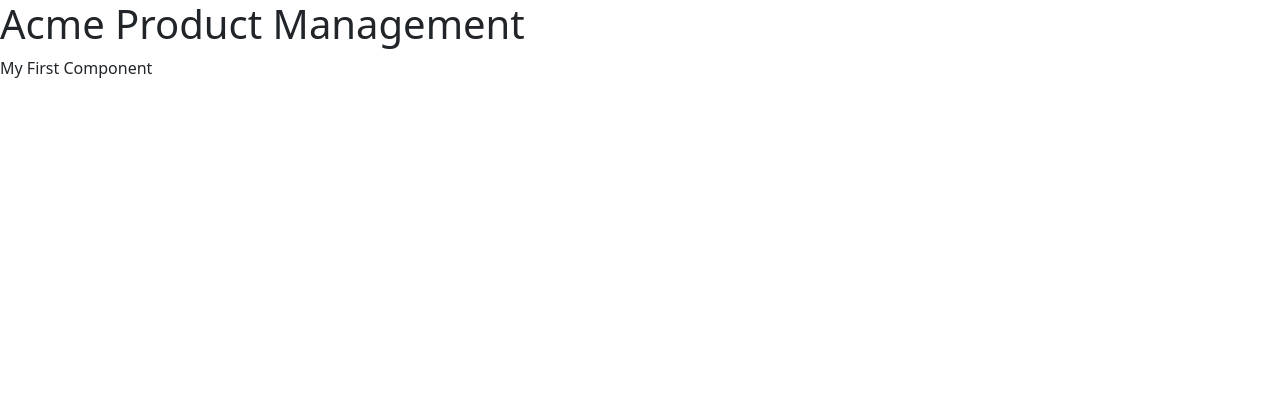
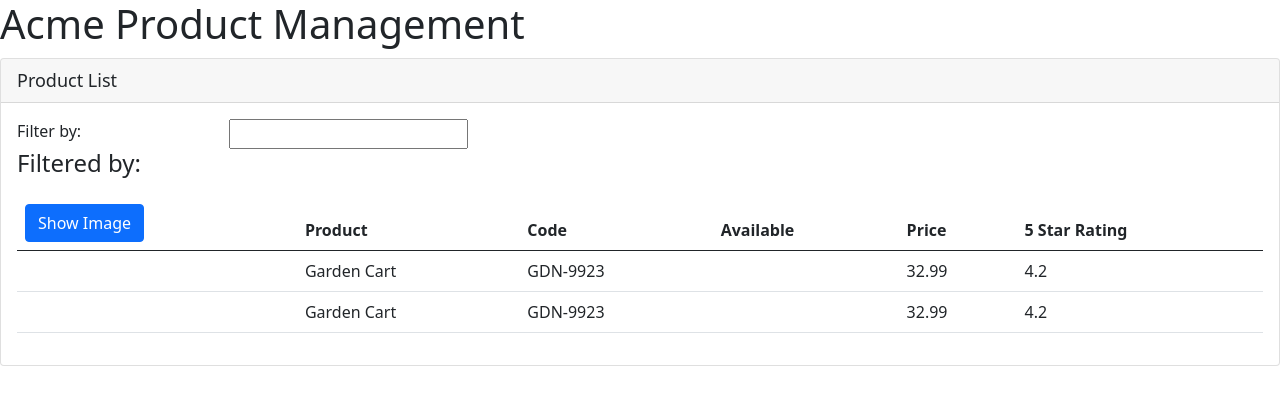
Before and after one commit to diaz4674/angular-getting-started, an Angular app in the folder apm-new/: page / in a window 1280 px wide. Shown: the top 404 px of the page. Built offline with nearby package versions, Linux system fonts and the light colour scheme.

Commit message:
updated product list for loop

```diff
--- a/apm-new/src/app/app.component.ts
+++ b/apm-new/src/app/app.component.ts
@@ -4,7 +4,7 @@ import { Component } from "@angular/core";
   selector: 'pm-root',
   template: `
     <div><h1> {{pageTitle}}</h1>
-      <div>My First Component </div>
+      <pm-products></pm-products>
     </div>
   `
 
--- a/apm-new/src/app/app.module.ts
+++ b/apm-new/src/app/app.module.ts
@@ -3,10 +3,12 @@ import { BrowserModule } from '@angular/platform-browser';
 
 import { AppRoutingModule } from './app-routing.module';
 import { AppComponent } from './app.component';
+import { ProductListComponent } from './products/product-list.component';
 
 @NgModule({
   declarations: [
-    AppComponent
+    AppComponent,
+    ProductListComponent
   ],
   imports: [
     BrowserModule,
--- a/apm-new/src/app/products/product-list.component.html
+++ b/apm-new/src/app/products/product-list.component.html
@@ -9,13 +9,13 @@
         <input type='text' />
       </div>
     </div>
-    <div class='row' *ngIf='listFilter'>
+    <div class='row'>
       <div class='col-md-6'>
-        <h4>Filtered by: {{listFilter}}</h4>
+        <h4>Filtered by:</h4>
       </div>
     </div>
     <div class='table-responsive'>
-      <table class='table'>
+      <table class='table' *ngIf='products.length'>
         <thead>
           <tr>
             <th>
@@ -31,6 +31,14 @@
           </tr>
         </thead>
         <tbody>
+          <tr *ngFor='let product of products'>
+            <td></td>
+            <td>{{product.productName}}</td>
+            <td>{{product.productCode}}</td>
+            <td>{{product.productreleaseDate}}</td>
+            <td>{{product.price}}</td>
+            <td>{{product.starRating}}</td>
+          </tr>
         </tbody>
       </table>
     </div>
--- a/apm-new/src/app/products/product-list.component.ts
+++ b/apm-new/src/app/products/product-list.component.ts
@@ -6,5 +6,21 @@ import { Component } from '@angular/core';
 })
 
 export class ProductListComponent {
+  pageTitle: string = 'Product List';
+  products: any[] = [{
+    "productID": 1,
+    "productName": "Garden Cart",
+    "productCode": "GDN-9923",
+    "price": 32.99,
+    "starRating": 4.2
+  },
 
+{
+    "productID": 1,
+    "productName": "Garden Cart",
+    "productCode": "GDN-9923",
+    "price": 32.99,
+    "starRating": 4.2
+  }
+];
 }
```
